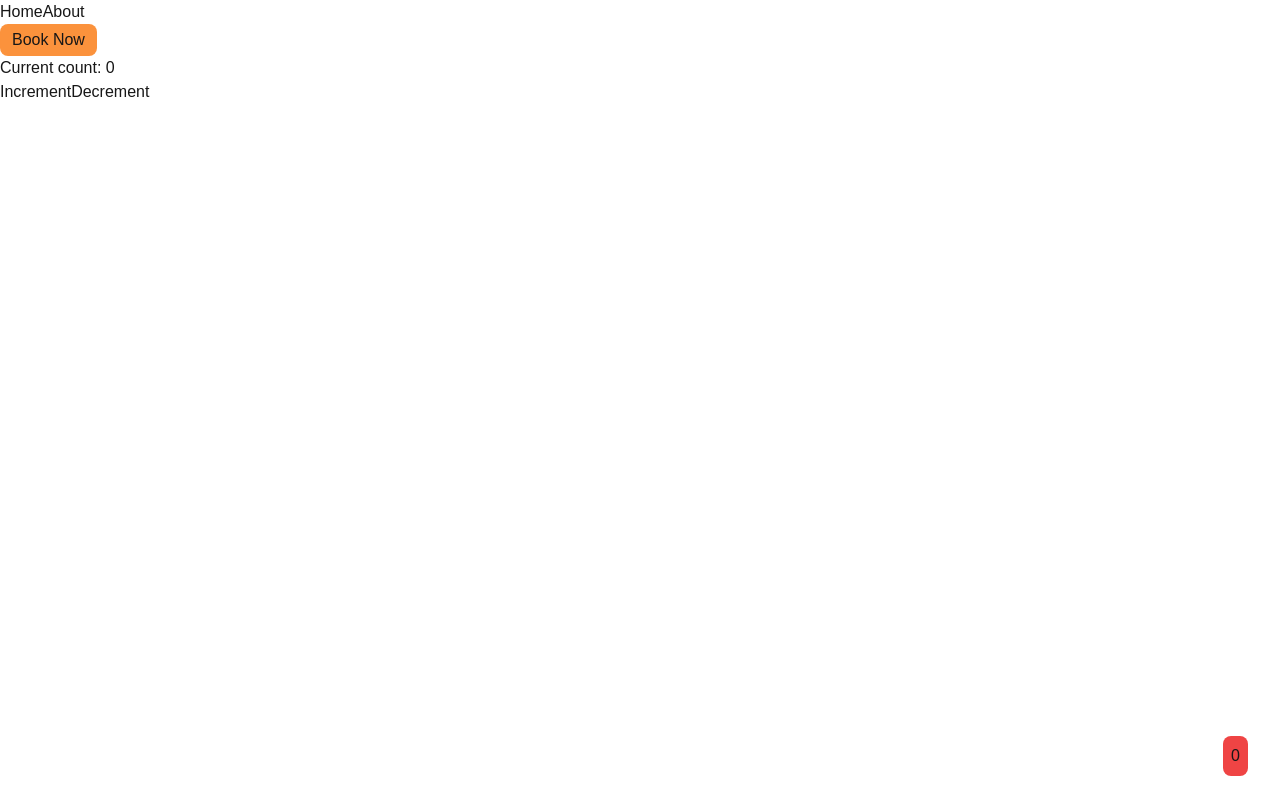
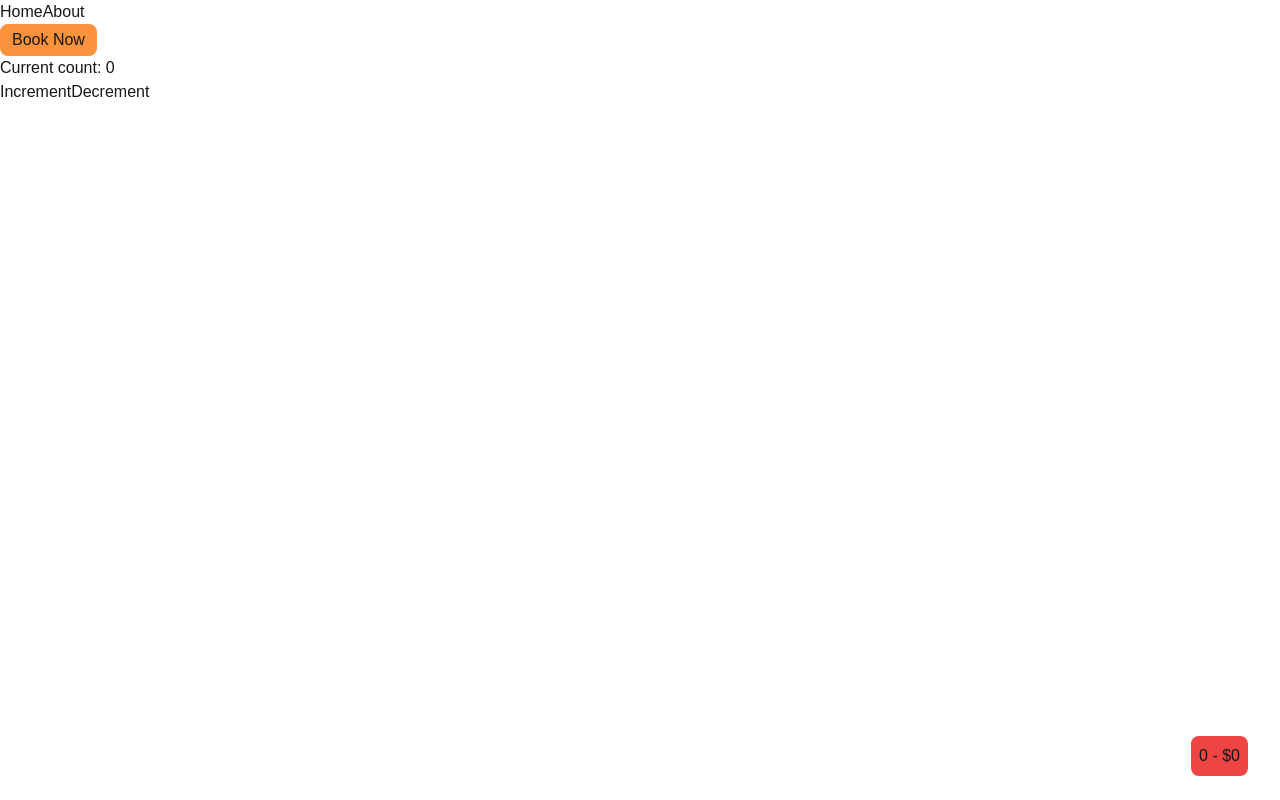
Before and after one commit to FahadAbdulQayyum/next-appp, a Next.js app: page / in a window 1280 px wide. Built offline with nearby package versions, Linux system fonts and the light colour scheme.

Commit message:
Over clicking the services, quantity and prices with total dynamically updates

```diff
--- a/src/app/popup/page.tsx
+++ b/src/app/popup/page.tsx
@@ -5,6 +5,7 @@ import { RootState } from '../../lib/store'; // Import the RootState type
 import { incrementt, decrement } from '../../lib/features/counter/counterSlice';
 
 import { useRouter } from 'next/navigation';
+import { useEffect, useState } from 'react';
 
 const Popup = () => {
 
@@ -14,7 +15,25 @@ const Popup = () => {
     // Optional: Use dispatch if you want to modify the count
     const dispatch = useDispatch();
 
+    let prices: number[] = [];
+    // let pricee: number = 0;
+    const [pricee, setPricee] = useState(0)
+
     const router = useRouter();
+
+    useEffect(() => {
+        { console.log('obj.productName...', obj && obj.productName) }
+        // let pricee = obj && obj.productName.reduce((a: any, b: any) => b.price + a.price, 0);
+        // let pricee = obj && obj.productName.reduce((a: any, b: any) => +b.price + +a.price, 0);
+        // let pricee = obj && obj.productName.map((v: any) => v.reduce((a: any, b: any) => a.price + b.price, 0));
+        obj && obj.productName.map((v: any) => prices.push(v.price));
+        let priceed = prices.reduce((a, b) => a + b, 0)
+        setPricee(priceed)
+        // let pricee = obj && obj.productName.reduce((a: any, b: any) => a.price);
+        // let pricee = obj && obj.productName.map((v: any) => v.price)
+        console.log('priceee...', pricee);
+    }, [obj])
+
     return (
         <div
             // className='absolute bg-red-500 right-8 bottom-1 p-2 rounded-lg'
@@ -23,7 +42,7 @@ const Popup = () => {
             <button
                 onClick={() => router.push('/calendars')}
             >
-                {obj && obj.productName.length}
+                {obj && obj.productName.length + ' - ' + '$' + pricee}
             </button>
         </div>
     )
```
